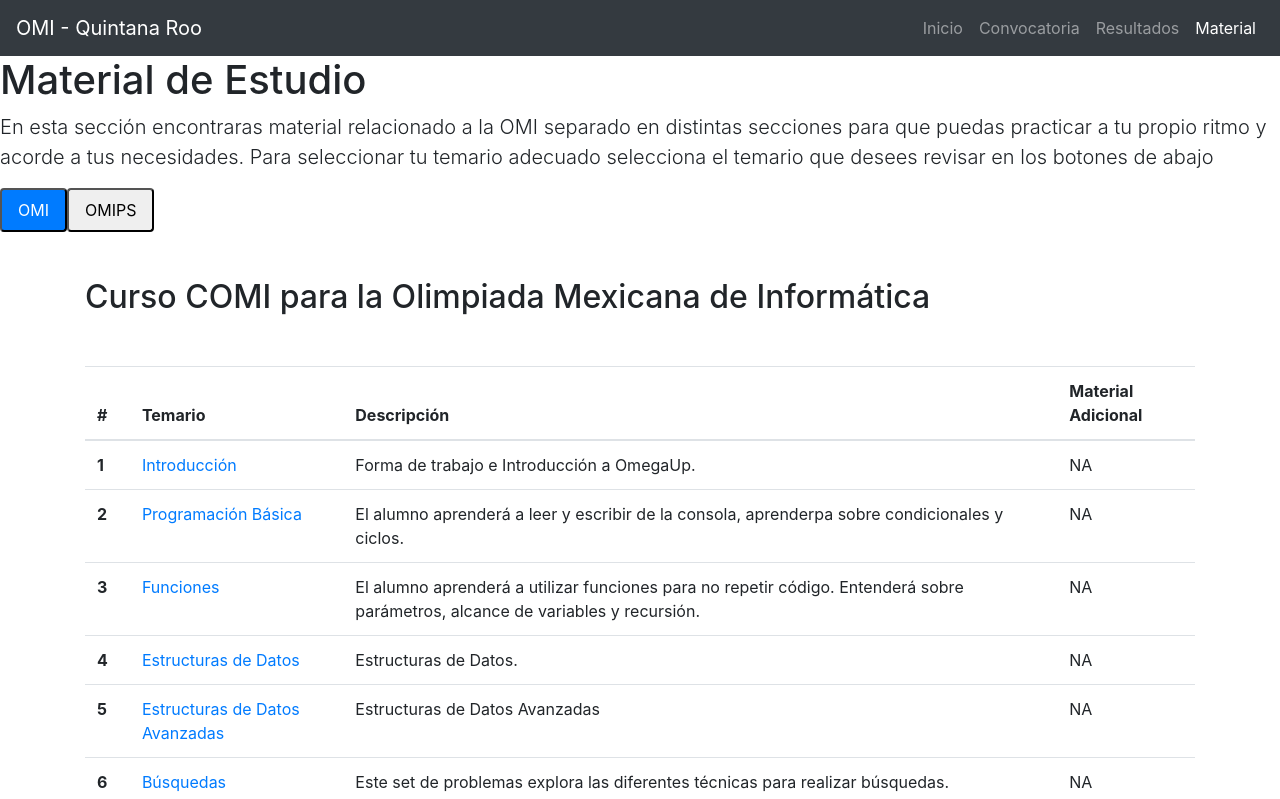
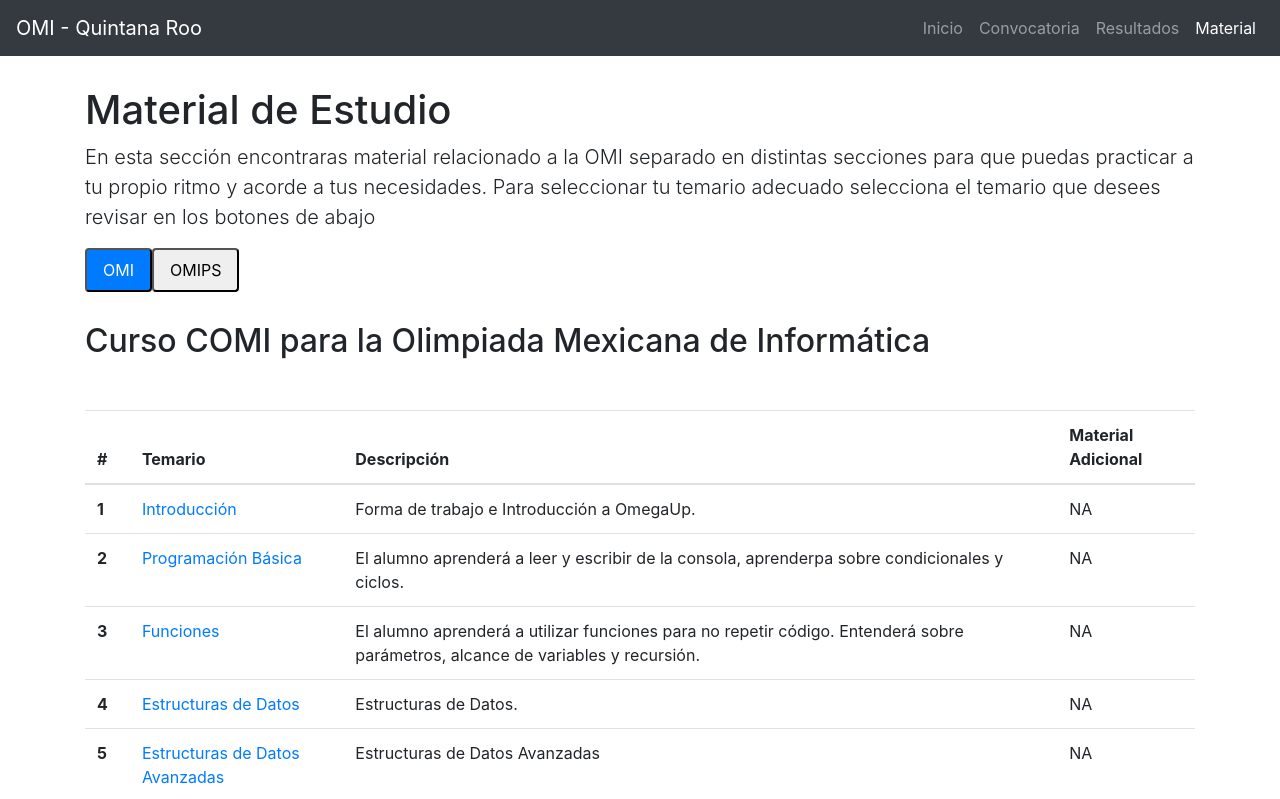
Before and after one commit to cancunDevs/omi-qroo-front, a React app: page /material in a window 1280 px wide. Shown: the top 799 px of the page. Built offline with nearby package versions, Linux system fonts and the light colour scheme.

Commit message:
fix some containers layout

```diff
--- a/src/components/resources/index.js
+++ b/src/components/resources/index.js
@@ -24,7 +24,7 @@ class Resources extends Component {
   renderSelectResources() {
     const { currentPage } = this.state;
     return (
-      <ul className='nav nav-pills mb-3'>
+      <ul className='nav nav-pills'>
         <li className='nav-item'>
           <button
             className={currentPage ? 'nav-link active' : 'nav-link'}
@@ -114,14 +114,14 @@ class Resources extends Component {
 
     return (
       <div className='page-content'>
-        <div className='container-fluid'>
+        <div className='container'>
           <h1>{title}</h1>
           <p className='lead'>
             {description}
           </p>
+          {this.renderSelectResources()}
         </div>
 
-        {this.renderSelectResources()}
 
         {currentPage ? this.renderOMIResources() : this.renderOMIPSResources() }
       </div>
--- a/src/components/results/index.js
+++ b/src/components/results/index.js
@@ -359,7 +359,8 @@ class Results extends Component {
 
   render() {
     return (
-      <div className="page-content">
+      <div className='page-content'>
+        <div className='container'>
           <div className='form-group'>
             <select
               className='form-control'
@@ -371,6 +372,7 @@ class Results extends Component {
           </div>
           {this.renderResults()}
         </div>
+      </div>
     );
   }
 }
--- a/src/index.css
+++ b/src/index.css
@@ -51,6 +51,7 @@
 
 .omi-qroo-logo {
   height: 450px;
+  /* TODO: Fix size on mobile */
 }
 
 /* Resources */
```
Lines whose indentation alone changed are shown as unchanged.
